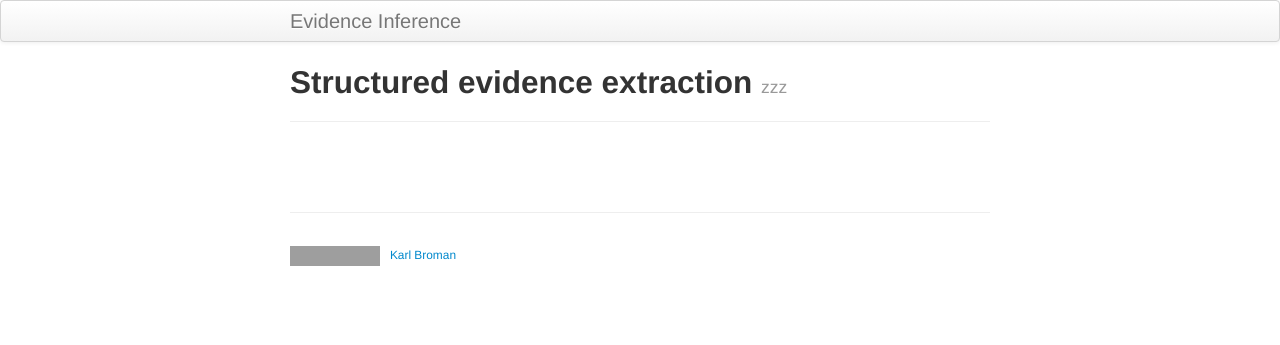
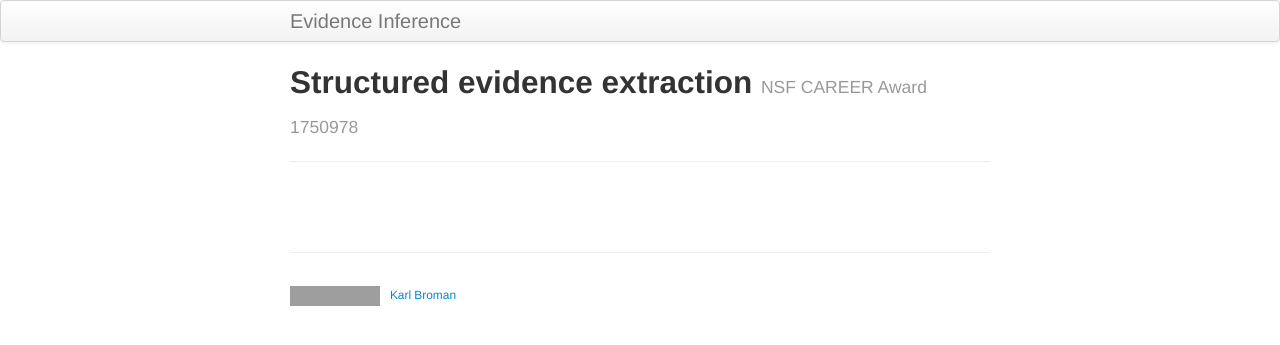
Before and after one commit to bwallace/evidence_inference, a Jekyll site: the page built from index.md, in a window 1280 px wide. Shown: the top 345 px of the page. Built offline with Jekyll 4.4.1, drawn with Linux system fonts in a browser that asks for light colours; grey boxes are pictures that could not be loaded.

Commit message:
Update index.md

```diff
--- a/index.md
+++ b/index.md
@@ -1,5 +1,5 @@
 ---
 layout: page
 title: Structured evidence extraction
-tagline: zzz
+tagline: NSF CAREER Award 1750978
 ---
```
